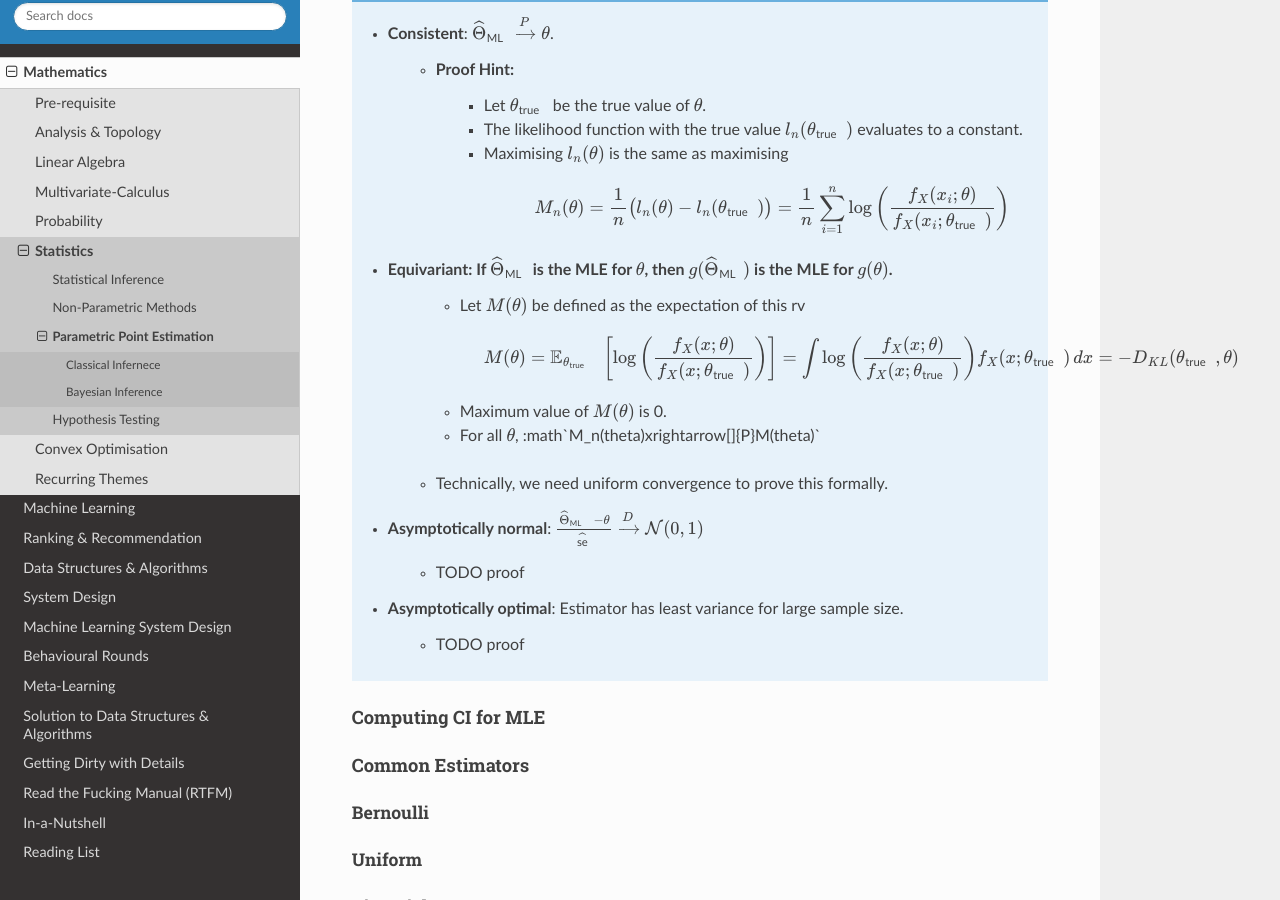
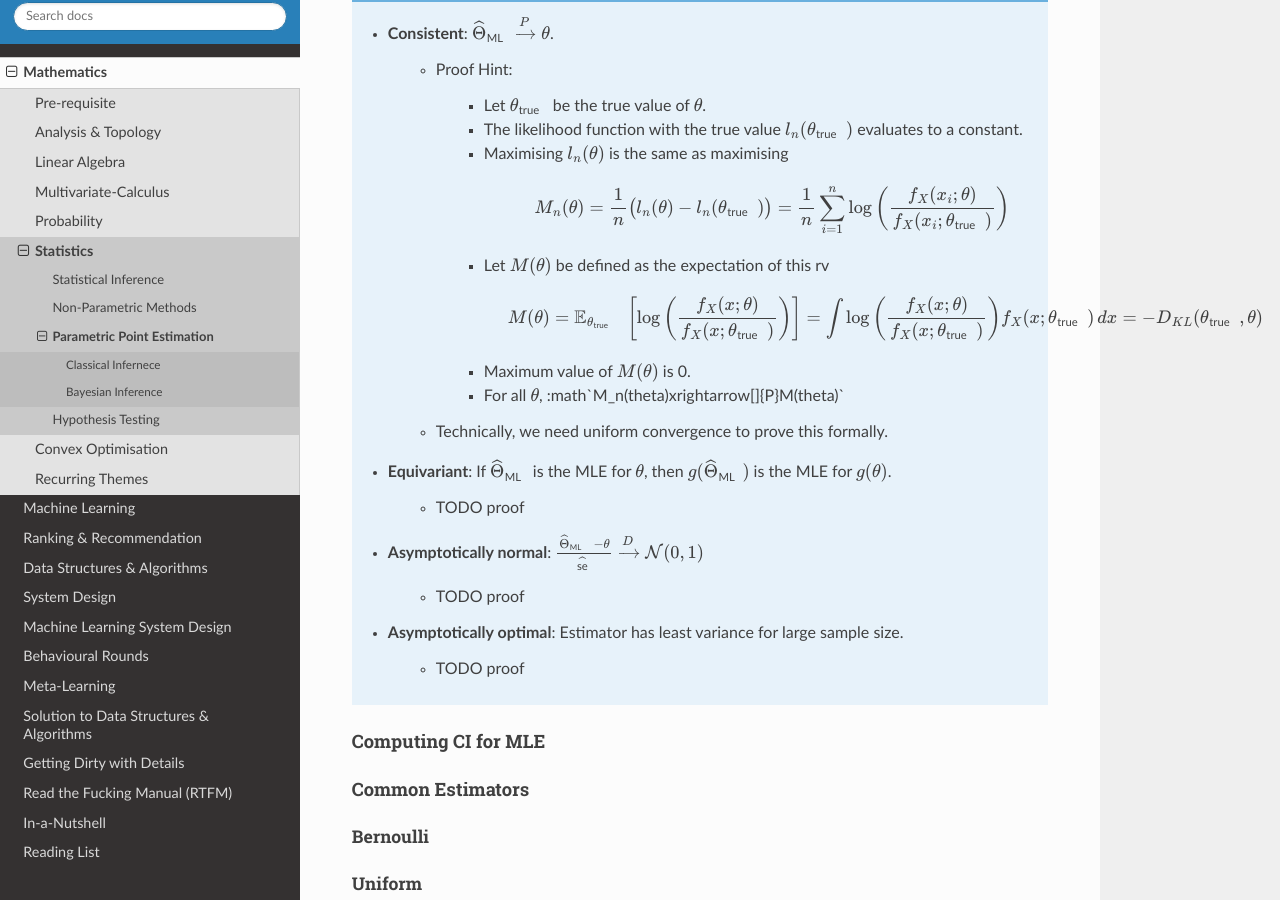
Before and after one commit to uselesstechjunks/leetcode, a Sphinx documentation site: the page built from docs/source/math/stat/pointest.rst, in a window 1280 px wide and 900 px high, scrolled down 2421 px. Built offline with Sphinx 7.4.7 and the Read the Docs theme 2.0.0, drawn with Linux system fonts in a browser that asks for light colours.

Commit message:
Update pointest.rst

```diff
--- a/docs/source/math/stat/pointest.rst
+++ b/docs/source/math/stat/pointest.rst
@@ -83,18 +83,23 @@ Properties
 	* **Consistent**: :math:`\widehat{\Theta}_{\text{ML}}\xrightarrow[]{P}\theta`.
 
 		* Proof Hint:
+
 			* Let :math:`\theta_{\text{true}}` be the true value of :math:`\theta`.
 			* The likelihood function with the true value :math:`l_n(\theta_{\text{true}})` evaluates to a constant.
 			* Maximising :math:`l_n(\theta)` is the same as maximising
 
 				.. math:: M_n(\theta)=\frac{1}{n}\left(l_n(\theta)-l_n(\theta_{\text{true}})\right)=\frac{1}{n}\sum_{i=1}^n\log\left(\frac{f_X(x_i;\theta)}{f_X(x_i;\theta_{\text{true}})}\right)
-	* **Equivariant**: If :math:`\widehat{\Theta}_{\text{ML}}` is the MLE for :math:`\theta`, then :math:`g(\widehat{\Theta}_{\text{ML}})` is the MLE for :math:`g(\theta)`.
 			* Let :math:`M(\theta)` be defined as the expectation of this rv
 
 				.. math:: M(\theta)=\mathbb{E}_{\theta_\text{true}}\left[\log\left(\frac{f_X(x;\theta)}{f_X(x;\theta_{\text{true}})}\right)\right]=\int\log\left(\frac{f_X(x;\theta)}{f_X(x;\theta_{\text{true}})}\right)f_X(x;\theta_{\text{true}})\mathop{dx}=-D_{KL}(\theta_{\text{true}},\theta)
 			* Maximum value of :math:`M(\theta)` is 0.
 			* For all :math:`\theta`, :math`M_n(\theta)\xrightarrow[]{P}M(\theta)`
+
 		* Technically, we need uniform convergence to prove this formally.
+
+	* **Equivariant**: If :math:`\widehat{\Theta}_{\text{ML}}` is the MLE for :math:`\theta`, then :math:`g(\widehat{\Theta}_{\text{ML}})` is the MLE for :math:`g(\theta)`.
+
+		* TODO proof
 	* **Asymptotically normal**: :math:`\frac{\widehat{\Theta}_{\text{ML}}-\theta}{\widehat{\text{se}}}\xrightarrow[]{D}\mathcal{N}(0,1)`
 
 		* TODO proof
```
